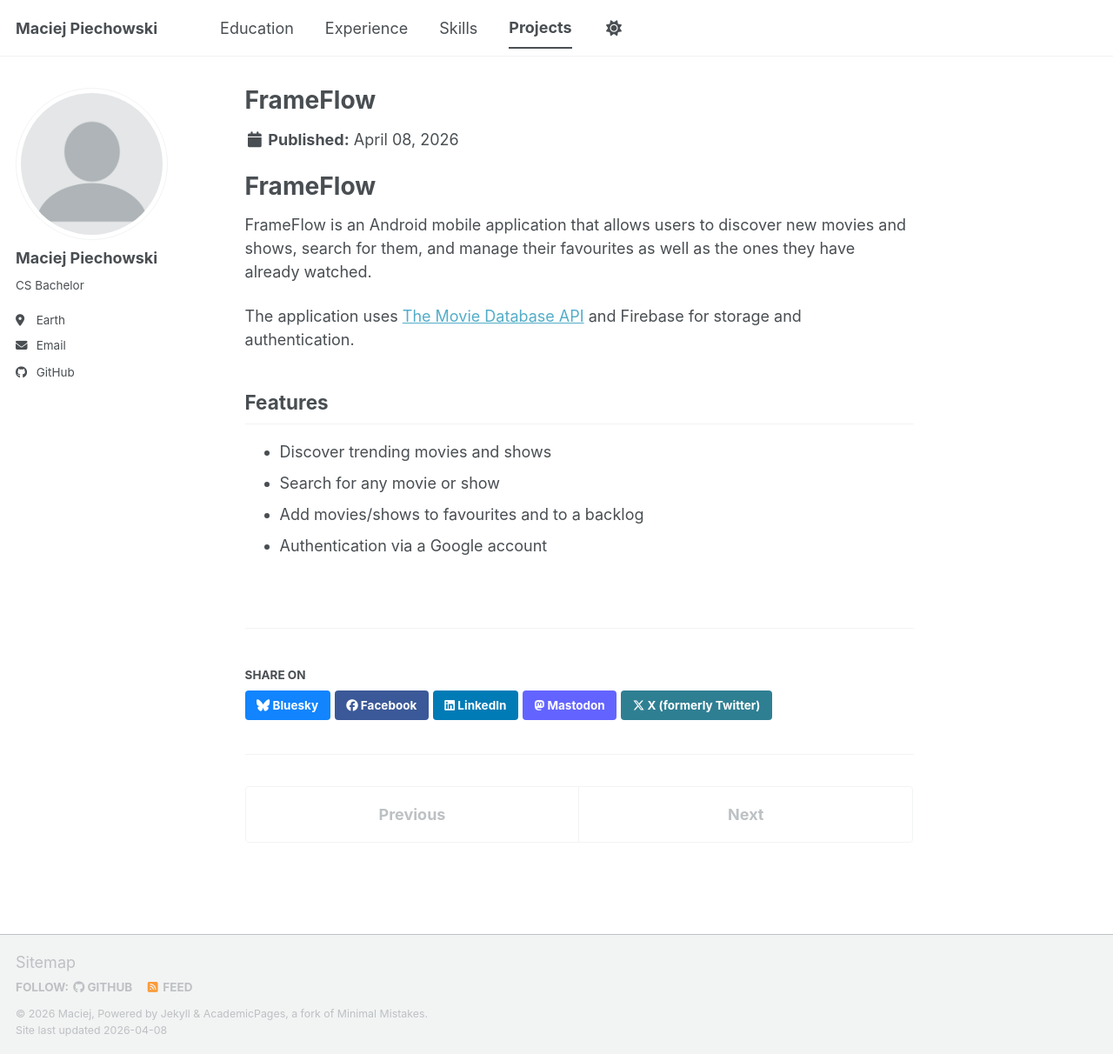
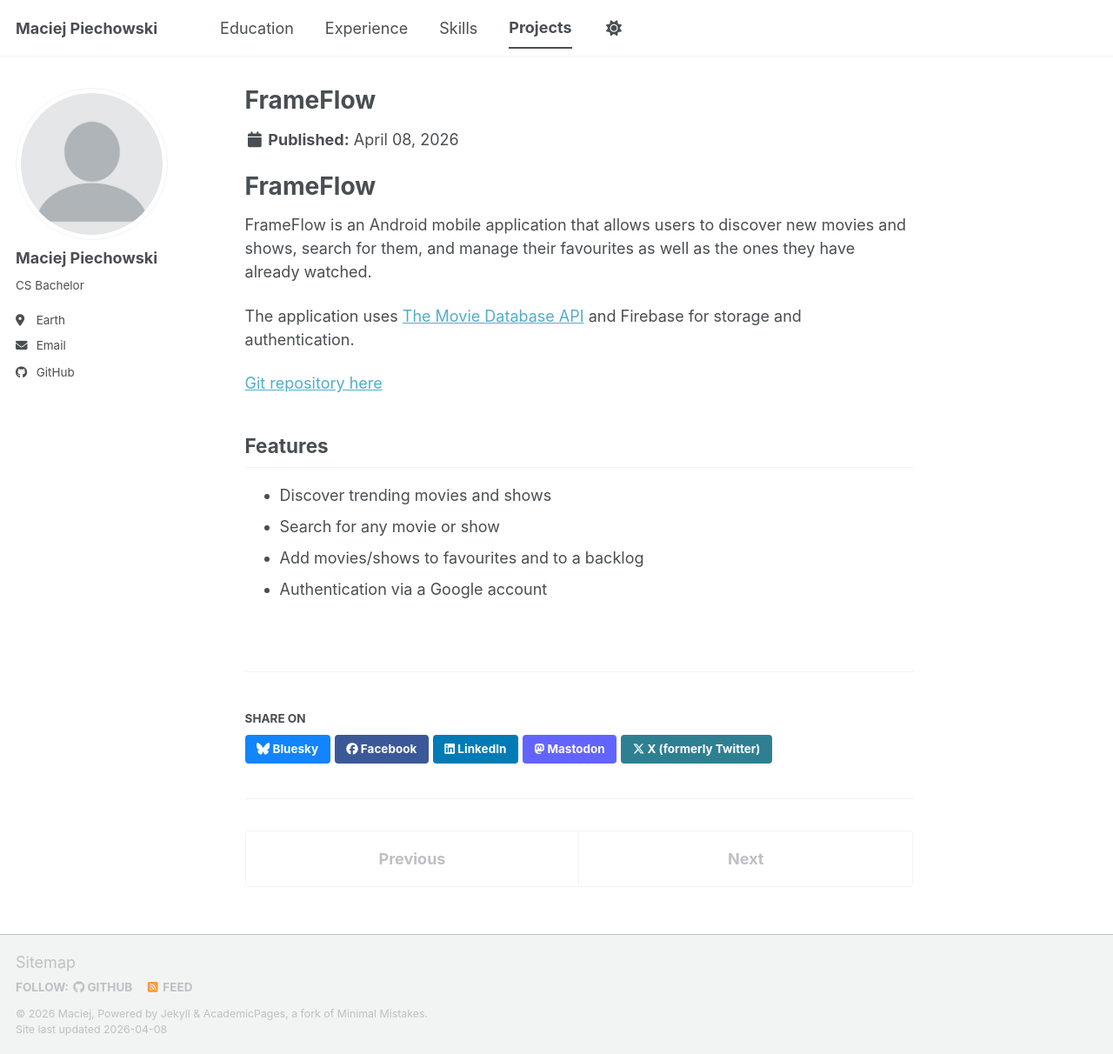
Before and after one commit to Maciej-Develop/Maciej-Develop.github.io, a Jekyll site: the page built from _portfolio/project-3.md, in a window 1280 px wide and 1212 px high. Shown: the whole window at 87% size. Built offline with Jekyll 4.4.1, drawn with Linux system fonts in a browser that asks for light colours; a script bundle is joined from its source files by our own code; library files that are not in the unit come from our copies.

Commit message:
Update project-3.md

```diff
--- a/_portfolio/project-3.md
+++ b/_portfolio/project-3.md
@@ -10,6 +10,8 @@ FrameFlow is an Android mobile application that allows users to discover new mov
 
 The application uses [The Movie Database API](https://www.themoviedb.org/) and Firebase for storage and authentication.
 
+[Git repository here](https://github.com/Maciej-Develop/FrameFlow)
+
 ## Features
 
 - Discover trending movies and shows
```
